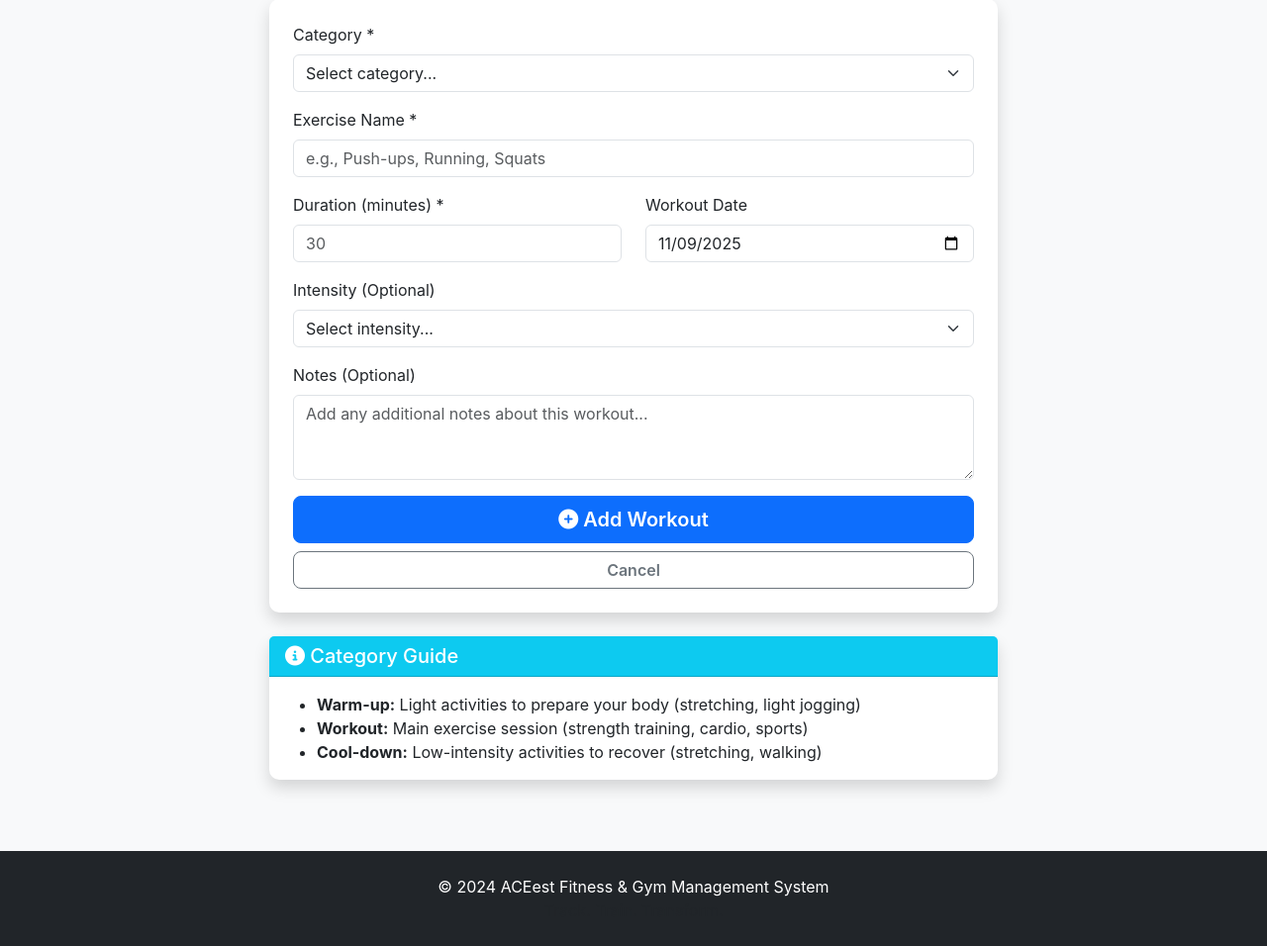
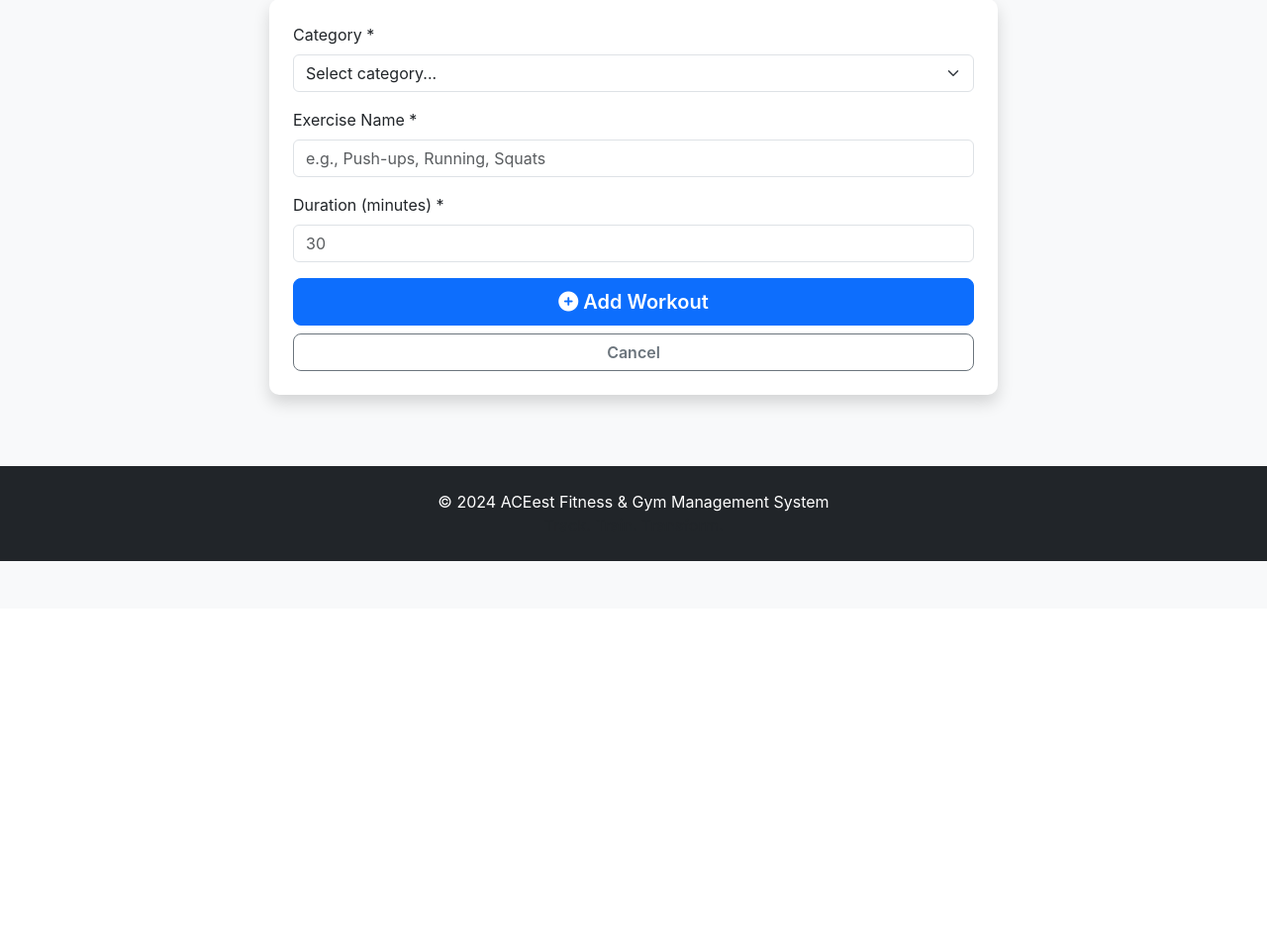
Before and after one commit to 2024ht66019/ACEest_Fitness, a Flask app: page /workouts/add in a window 1280 px wide. Shown: the part 185-1141 px from the top of the page at 99% size. After the commit the page ends 752 px from the top, so only its background shows below. Run offline with Flask 3, Linux system fonts and the light colour scheme; the visitor is signed in with stand-in values (Sample User, id 1).

Commit message:
Remove optional workout fields and simplify workout flows
- Remove notes and intensity columns from Workout model and from to_dict()
- Stop displaying calories/intensity in workouts list template
- Simplify add/edit workout routes: no longer accept/update notes/intensity or parse workout_date; use current date for new workouts
- Simplify add workout template: remove date, intensity, notes inputs and extra guide/JS
- Update tests and fixtures to remove references to notes/intensity
- Update app version string in app.py to 1.2.1

```diff
--- a/app.py
+++ b/app.py
@@ -1,7 +1,6 @@
-"""
-ACEest Fitness & Gym Management System
+"""ACEest Fitness & Gym Management System
 Main application entry point
-Version: 1.2.2
+Version: 1.2.1
 """
 
 from flask import Flask
--- a/models/workout.py
+++ b/models/workout.py
@@ -21,10 +21,6 @@ class Workout(db.Model):
     category = db.Column(db.String(50), nullable=False, index=True)  # Warm-up, Workout, Cool-down
     exercise_name = db.Column(db.String(100), nullable=False)
     duration = db.Column(db.Integer, nullable=False)  # Duration in minutes
-
-    # Optional fields
-    notes = db.Column(db.Text, nullable=True)
-    intensity = db.Column(db.String(20), nullable=True)  # Low, Medium, High
 
     # Timestamps
     workout_date = db.Column(db.Date, nullable=False, index=True)
@@ -51,8 +47,6 @@ class Workout(db.Model):
             'category': self.category,
             'exercise_name': self.exercise_name,
             'duration': self.duration,
-            'notes': self.notes,
-            'intensity': self.intensity,
             'workout_date': self.workout_date.isoformat() if self.workout_date else None,
             'created_at': self.created_at.isoformat() if self.created_at else None
         }
--- a/routes/workouts.py
+++ b/routes/workouts.py
@@ -77,24 +77,13 @@ def add_workout():
             flash('Duration must be a positive number.', 'danger')
             return render_template('workouts/add.html', categories=Config.WORKOUT_CATEGORIES)
 
-        # Parse workout date
-        if workout_date_str:
-            try:
-                workout_date = datetime.strptime(workout_date_str, '%Y-%m-%d').date()
-            except ValueError:
-                workout_date = datetime.utcnow().date()
-        else:
-            workout_date = datetime.utcnow().date()
-
-        # Create workout
+        # Create workout with current date
         workout = Workout(
             user_id=current_user.id,
             category=category,
             exercise_name=exercise_name,
             duration=duration,
-            notes=notes if notes else None,
-            intensity=intensity if intensity else None,
-            workout_date=workout_date
+            workout_date=datetime.utcnow().date()
         )
 
         try:
@@ -151,18 +140,10 @@ def edit_workout(workout_id):
             flash('Duration must be a positive number.', 'danger')
             return render_template('workouts/edit.html', workout=workout, categories=Config.WORKOUT_CATEGORIES)
 
-        # Update workout
+        # Update workout basic fields only
         workout.category = category
         workout.exercise_name = exercise_name
         workout.duration = duration
-        workout.notes = notes if notes else None
-        workout.intensity = intensity if intensity else None
-
-        if workout_date_str:
-            try:
-                workout.workout_date = datetime.strptime(workout_date_str, '%Y-%m-%d').date()
-            except ValueError:
-                pass
 
         try:
             db.session.commit()
--- a/templates/workouts/add.html
+++ b/templates/workouts/add.html
@@ -29,34 +29,10 @@
                                    placeholder="e.g., Push-ups, Running, Squats" required>
                         </div>
 
-                        <div class="row">
-                            <div class="col-md-6 mb-3">
-                                <label for="duration" class="form-label">Duration (minutes) *</label>
-                                <input type="number" class="form-control" id="duration" name="duration"
-                                       placeholder="30" min="1" required>
-                            </div>
-
-                            <div class="col-md-6 mb-3">
-                                <label for="workout_date" class="form-label">Workout Date</label>
-                                <input type="date" class="form-control" id="workout_date" name="workout_date"
-                                       value="{{ today }}" max="{{ today }}">
-                            </div>
-                        </div>
-
                         <div class="mb-3">
-                            <label for="intensity" class="form-label">Intensity (Optional)</label>
-                            <select class="form-select" id="intensity" name="intensity">
-                                <option value="">Select intensity...</option>
-                                <option value="Low">Low</option>
-                                <option value="Medium">Medium</option>
-                                <option value="High">High</option>
-                            </select>
-                        </div>
-
-                        <div class="mb-3">
-                            <label for="notes" class="form-label">Notes (Optional)</label>
-                            <textarea class="form-control" id="notes" name="notes" rows="3"
-                                      placeholder="Add any additional notes about this workout..."></textarea>
+                            <label for="duration" class="form-label">Duration (minutes) *</label>
+                            <input type="number" class="form-control" id="duration" name="duration"
+                                   placeholder="30" min="1" required>
                         </div>
 
                         <div class="d-grid gap-2">
@@ -70,26 +46,7 @@
                     </form>
                 </div>
             </div>
-
-            <!-- MET Values Reference -->
-            <div class="card shadow mt-4">
-                <div class="card-header bg-info text-white">
-                    <h5 class="mb-0"><i class="fas fa-info-circle"></i> Category Guide</h5>
-                </div>
-                <div class="card-body">
-                    <ul class="mb-0">
-                        <li><strong>Warm-up:</strong> Light activities to prepare your body (stretching, light jogging)</li>
-                        <li><strong>Workout:</strong> Main exercise session (strength training, cardio, sports)</li>
-                        <li><strong>Cool-down:</strong> Low-intensity activities to recover (stretching, walking)</li>
-                    </ul>
-                </div>
-            </div>
         </div>
     </div>
 </div>
-
-<script>
-    // Set today's date as default
-    document.getElementById('workout_date').value = new Date().toISOString().split('T')[0];
-</script>
 {% endblock %}
```
Also changed, not shown: templates/workouts/list.html (+0 -16 lines), tests/conftest.py (+0 -1 lines), tests/test_models.py (+1 -3 lines), tests/test_workouts.py (+6 -10 lines).
